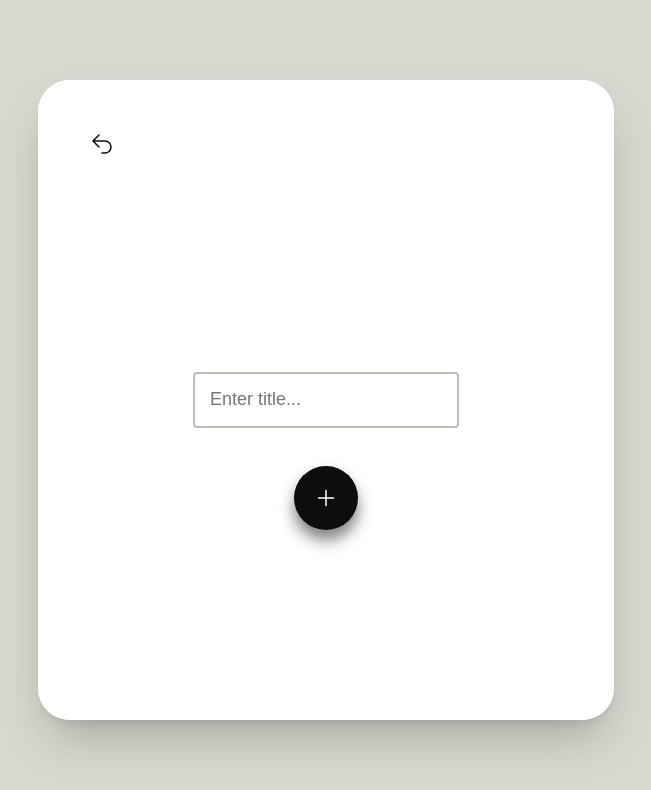
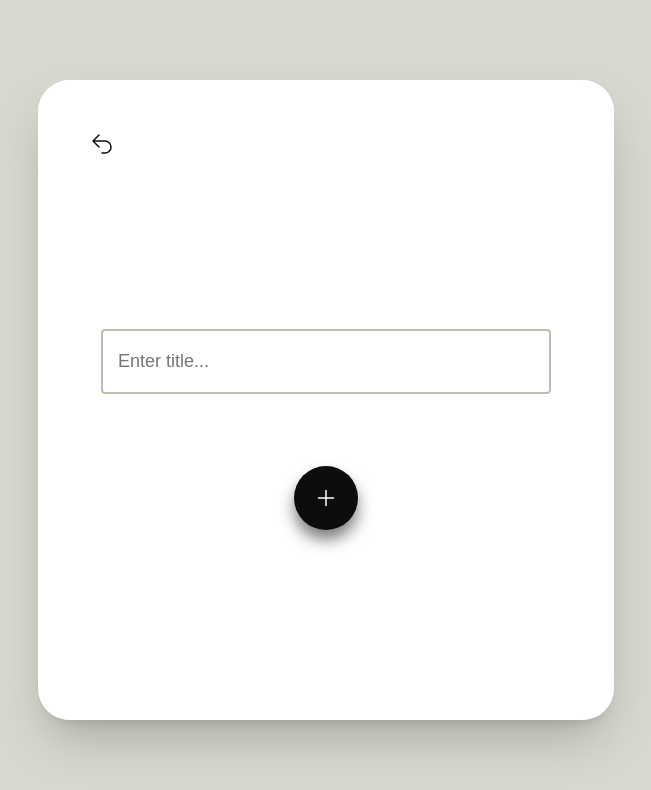
Before and after one commit to johntsaava/gegidze-task, a React (Vite) app: page /add in a window 1280 px wide. Shown: the top 790 px of the page, without its empty margins (314-965 px from the left). Built offline with nearby package versions, Linux system fonts and the light colour scheme.

Commit message:
update animations

```diff
--- a/src/components/TodoItem.tsx
+++ b/src/components/TodoItem.tsx
@@ -29,10 +29,10 @@ const Label = styled.label<{
 }>`
   font-size: 1.125rem;
   width: 100%;
-  font-weight: ${({ $completed }) => ($completed ? 400 : 500)};
   font-style: ${({ $completed }) => ($completed ? "italic" : "normal")};
   text-decoration: ${({ $completed }) =>
     $completed ? "line-through" : "none"};
+  word-break: break-all;
 `;
 
 const DeleteButton = styled("button")`
--- a/src/pages/Add.tsx
+++ b/src/pages/Add.tsx
@@ -21,21 +21,22 @@ const CloseLink = styled(Link)`
 `;
 
 const Form = styled.form`
-  position: absolute;
-  inset: 0;
   background-color: #fff;
   display: flex;
   flex-direction: column;
   align-items: center;
   justify-content: center;
   gap: 2rem;
+  position: relative;
+  height: 100%;
 `;
 
 const Input = styled.input`
   font-size: 1.125rem;
-  padding: 1rem;
+  padding: 1.319rem 1rem;
   border: none;
-  border-bottom: 1px solid #0d0d0d;
+  background: none;
+  width: 100%;
 `;
 
 const AddButton = styled.button`
@@ -62,7 +63,7 @@ export const Add = observer(({ store }: { store: ObservableTodoStore }) => {
 
         if (inputRef.current) {
           store.addTodo(inputRef.current.value);
-          inputRef.current.value = "";
+          inputRef.current.blur();
           navigate("../");
         }
       }}
@@ -82,9 +83,30 @@ export const Add = observer(({ store }: { store: ObservableTodoStore }) => {
         </CloseLink>
       </motion.div>
       <motion.div
-        initial={{ opacity: 0 }}
-        animate={{ opacity: 1 }}
-        exit={{ opacity: 0 }}
+        initial={{
+          top: 250,
+          borderBottom: "1px solid #0d0d0d",
+          backgroundColor: "transparent",
+          opacity: 0,
+          left: 64,
+          right: 64,
+        }}
+        animate={{
+          opacity: 1,
+        }}
+        exit={{
+          top: 187,
+          borderBottom: "none",
+          backgroundColor: "#f2f2f2",
+          left: 32,
+          right: 32,
+          borderRadius: "0.5rem",
+          paddingLeft: 66,
+          opacity: 0,
+        }}
+        style={{
+          position: "absolute",
+        }}
       >
         <Input ref={inputRef} autoFocus required placeholder="Enter title..." />
       </motion.div>
```
